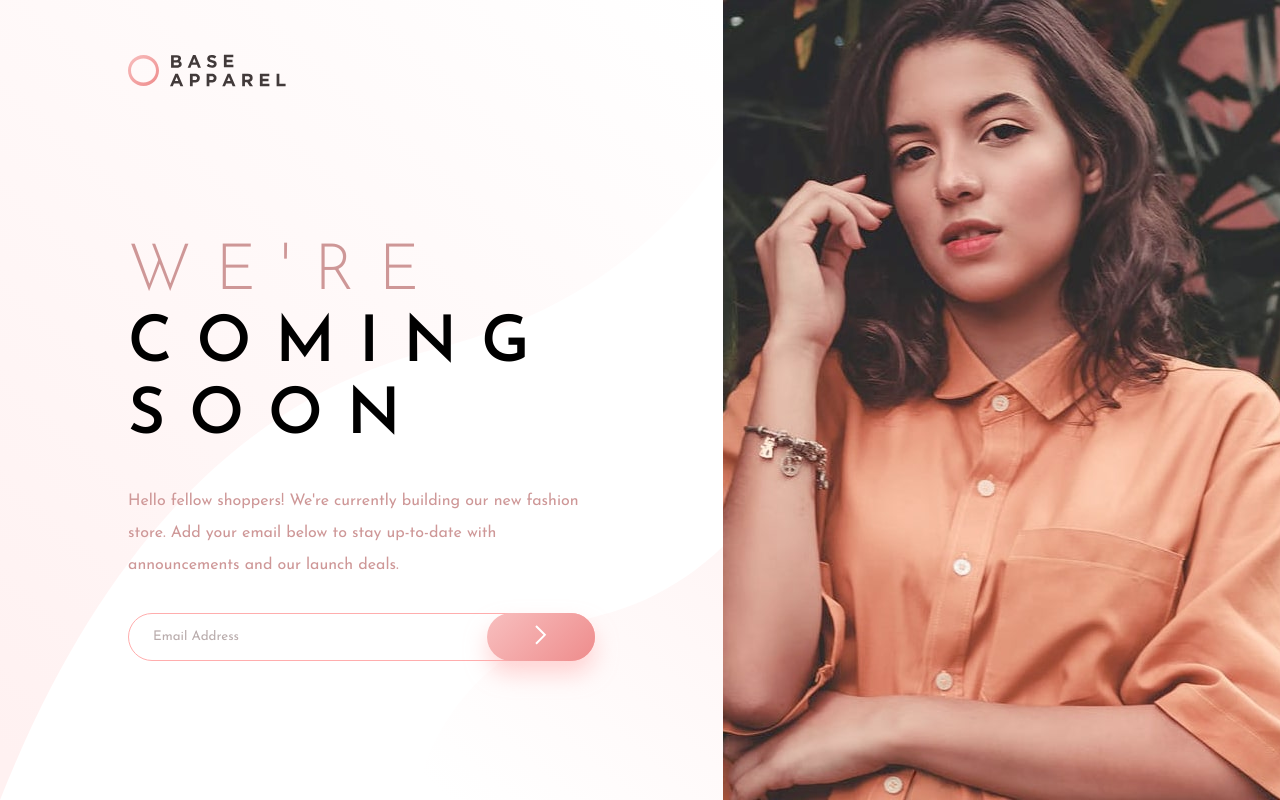
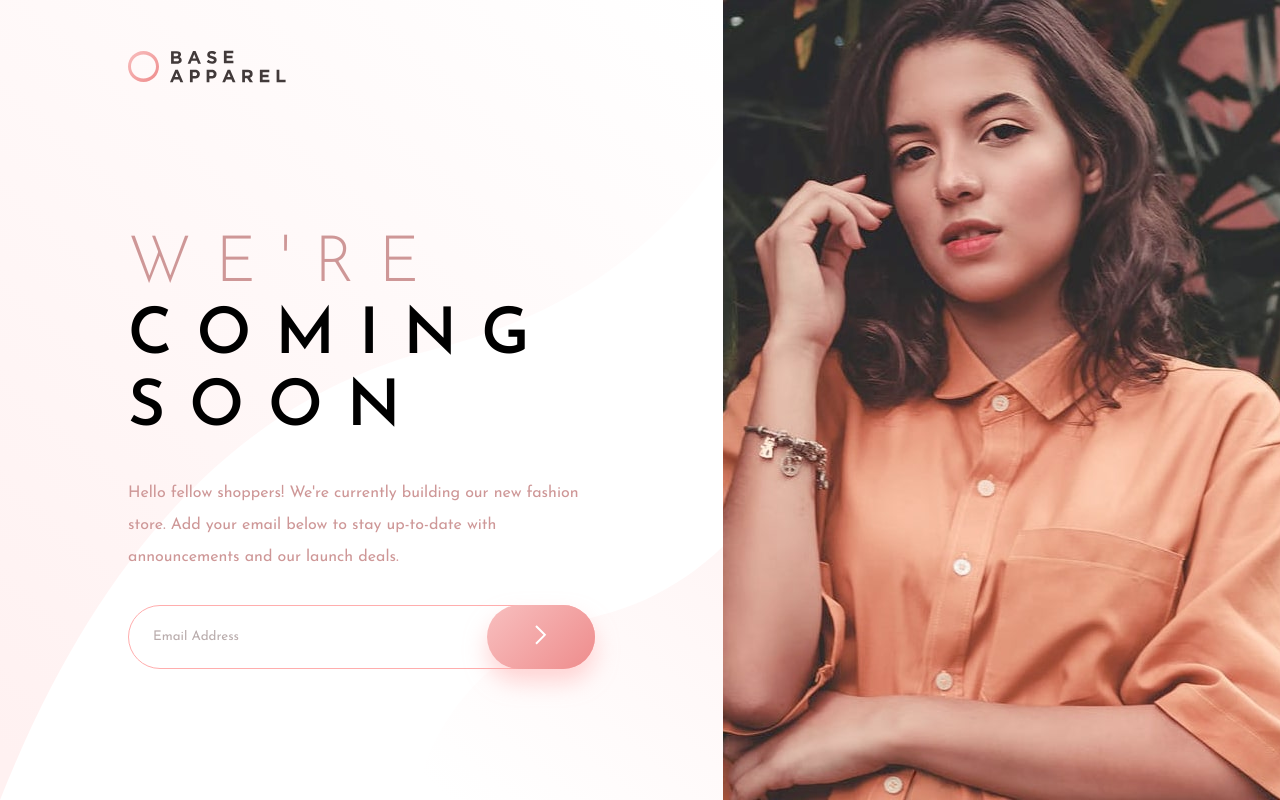
Before and after one commit to Kntntn/base-apparel-coming-soon, a plain HTML site: page index.html in a window 1280 px wide. Drawn offline with Linux system fonts and the light colour scheme.

Commit message:
Fixed some margins

```diff
--- a/style.scss
+++ b/style.scss
@@ -19,7 +19,7 @@
 body {
   height: inherit;
   background: url(./images/bg-pattern-desktop.svg) no-repeat;
-  background-size: 57%;
+  background-size: 60%;
 }
 
 main {
@@ -31,18 +31,18 @@
 
 header {
   display: grid;
-  padding: 4rem 10rem;
+  padding: 4rem 11rem;
   align-items: center;
 }
 
 .soon {
   grid-column: 1;
   grid-row: 2;
-  margin: 6rem 10rem;
+  margin: 6rem 11rem;
   display: grid;
   gap: 2rem;
   align-content: flex-start;
-  padding-right: 9rem;
+  padding-right: 11rem;
 
   h1 {
     font-size: 4rem;
@@ -66,7 +66,7 @@
 
   input {
     border: 1px solid $softer-red;
-    height: 3rem;
+    height: 4rem;
     padding: 0 1.5rem;
     border-radius: 2rem;
     width: 100%;
@@ -169,7 +169,7 @@
   }
 }
 
-@media only screen and (max-width: 1700px) {
+@media only screen and (max-width: 1650px) {
   body {
     background-size: contain;
   }
```
Also changed, not shown: style.css, 1 other file.
